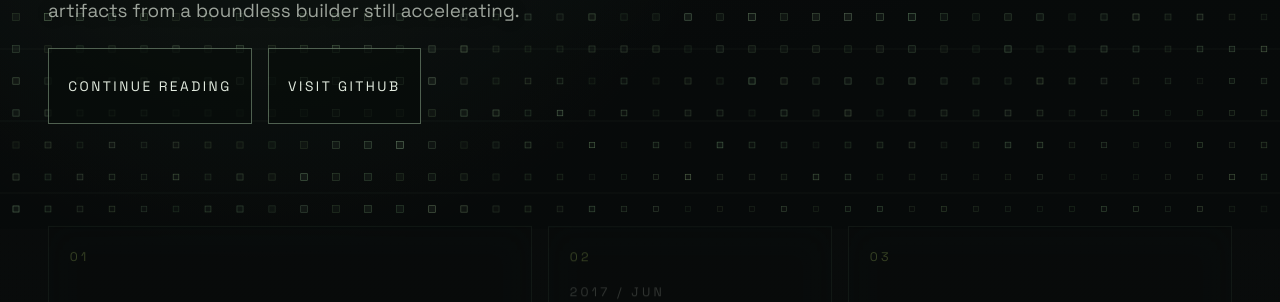
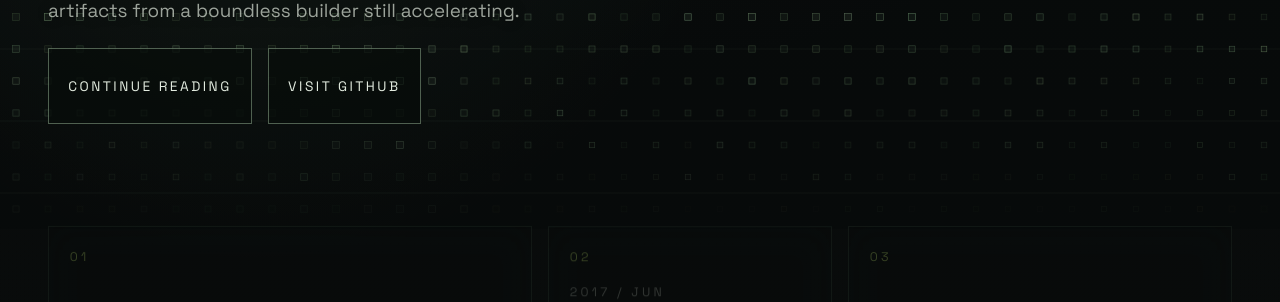
Before and after one commit to hktonylee/hktonylee.github.io, a Jekyll site: the page built from index.html, in a window 1280 px wide. Shown: the part 671-973 px from the top of the page. Built offline with Jekyll 4.4.1, drawn with Linux system fonts in a browser that asks for light colours; some web fonts are replaced.

Commit message:
Wrap post portals in anchor and add bottom fade to fluid canvas
- Convert `.post-portal` from `<article>` to `<a>` so the whole portal is a link.
- Remove nested `<a>` inside the title and adjust markup accordingly.
- Add CSS focus styles and remove redundant link styling.
- Introduce a bottom‑fade effect in `homepage.js` for squares that fade out toward the bottom of the viewport.

```diff
--- a/_sass/_immersive.scss
+++ b/_sass/_immersive.scss
@@ -246,6 +246,8 @@ body.signal-post {
   gap: 1rem;
   min-height: 19rem;
   padding: 1.3rem;
+  color: inherit;
+  text-decoration: none;
   opacity: 0.28;
   overflow: hidden;
   transform: translate3d(0, 0, 0);
@@ -282,7 +284,10 @@ body.signal-post {
 }
 
 .post-portal:hover,
+.post-portal:focus,
+.post-portal:focus-visible,
 .post-portal:focus-within {
+  text-decoration: none;
   opacity: 1;
   border-color: rgba(216, 255, 122, 0.44);
   background: rgba(20, 26, 24, 0.86);
@@ -302,10 +307,6 @@ body.signal-post {
   max-width: 12ch;
   font-size: clamp(1.55rem, 2.6vw, 2.8rem);
   line-height: 0.98;
-}
-
-.post-portal__title a {
-  text-decoration: none;
 }
 
 .post-portal__meta {
--- a/assets/js/homepage.js
+++ b/assets/js/homepage.js
@@ -71,6 +71,8 @@
   function drawFluid(time) {
     const width = window.innerWidth;
     const height = window.innerHeight;
+    const bottomFadeStart = height * 0.8;
+    const bottomFadeRange = Math.max(height * 0.2, 1);
 
     ctx.clearRect(0, 0, width, height);
     ctx.fillStyle = "rgba(5, 8, 8, 0.18)";
@@ -119,10 +121,11 @@
       });
 
       const totalInfluence = Math.max(waveInfluence, sweepInfluence);
+      const bottomFade = square.y <= bottomFadeStart ? 1 : Math.max(0, 1 - (square.y - bottomFadeStart) / bottomFadeRange);
 
       const size = square.baseSize * (1 + totalInfluence * 0.9);
-      const fillOpacity = square.alpha * (0.03 + opacityLoop * 0.18) + pulse * 0.012 + totalInfluence * 0.12;
-      const strokeOpacity = square.strokeAlpha * (0.42 + opacityLoop * 1.1) + pulse * 0.028 + driftPulse * 0.02 + totalInfluence * 0.26;
+      const fillOpacity = (square.alpha * (0.03 + opacityLoop * 0.18) + pulse * 0.012 + totalInfluence * 0.12) * bottomFade;
+      const strokeOpacity = (square.strokeAlpha * (0.42 + opacityLoop * 1.1) + pulse * 0.028 + driftPulse * 0.02 + totalInfluence * 0.26) * bottomFade;
       const hue = square.hue + opacityLoop * 4 + pulse * 2 + totalInfluence * 10;
       const lightness = 46 + opacityLoop * 10 + pulse * 4 + driftPulse * 2 + totalInfluence * 12;
 
--- a/index.html
+++ b/index.html
@@ -35,17 +35,17 @@ hide_site_chrome: true
 
   <section class="portal-grid" id="portal-grid" aria-label="Post portals">
     {% for post in featured_posts %}
-      <article class="post-portal" data-portal-index="{{ forloop.index0 }}">
+      <a class="post-portal" href="{{ post.url | prepend: site.baseurl }}" data-portal-index="{{ forloop.index0 }}">
         <span class="post-portal__index">0{{ forloop.index }}</span>
         <p class="post-portal__kicker">{{ post.date | date: "%Y / %b" }}</p>
         <h2 class="post-portal__title">
-          <a href="{{ post.url | prepend: site.baseurl }}">{% if post.draft %}[Draft] {% endif %}{{ post.title }}</a>
+          {% if post.draft %}[Draft] {% endif %}{{ post.title }}
         </h2>
         <p class="post-portal__excerpt">{{ post.excerpt | strip_html | strip_newlines | truncatewords: 24 }}</p>
         <div class="post-portal__meta">
           <span>Portal / {{ forloop.index }}</span>
         </div>
-      </article>
+      </a>
     {% endfor %}
   </section>
 
```
Also changed, not shown: 1 other file.
